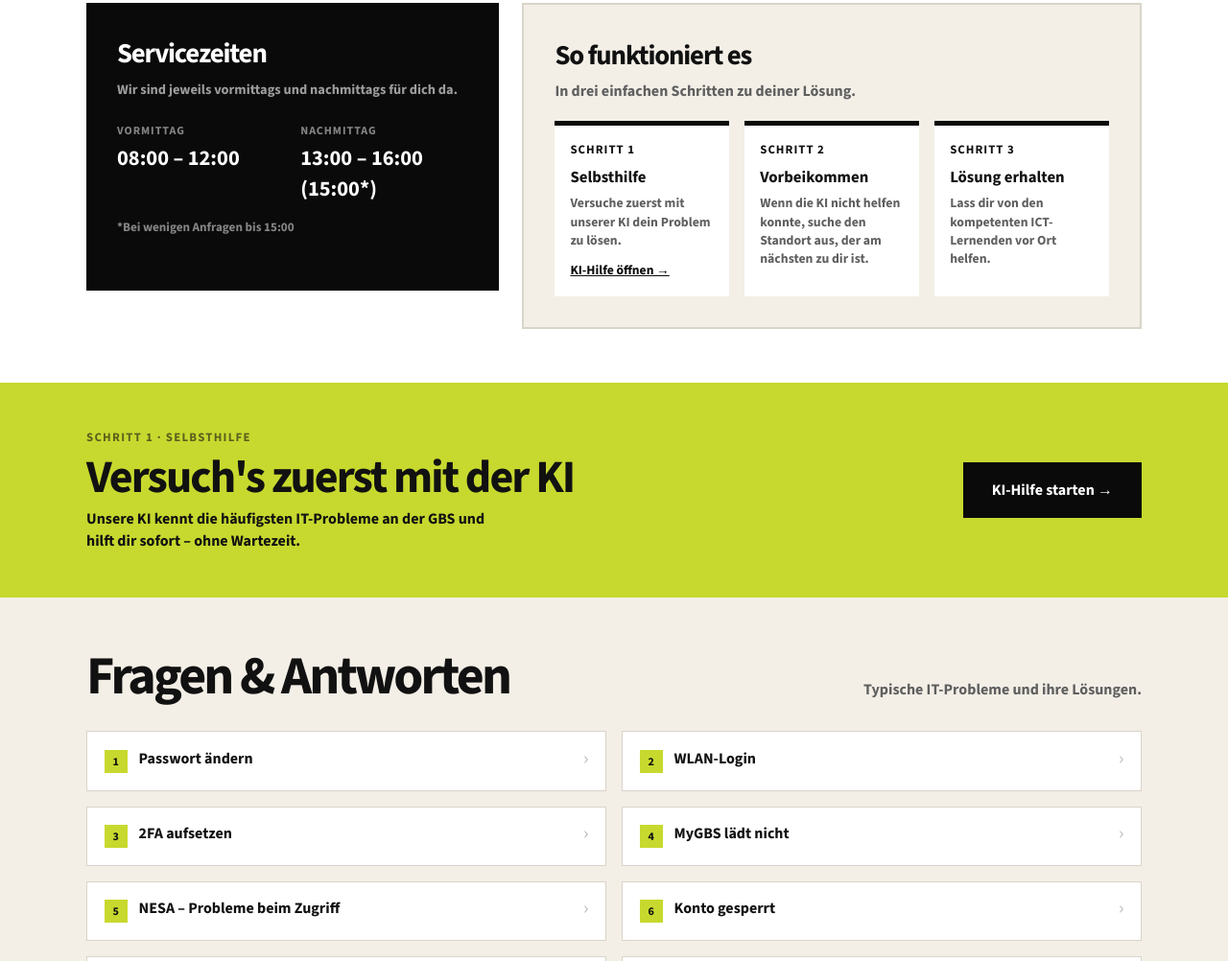
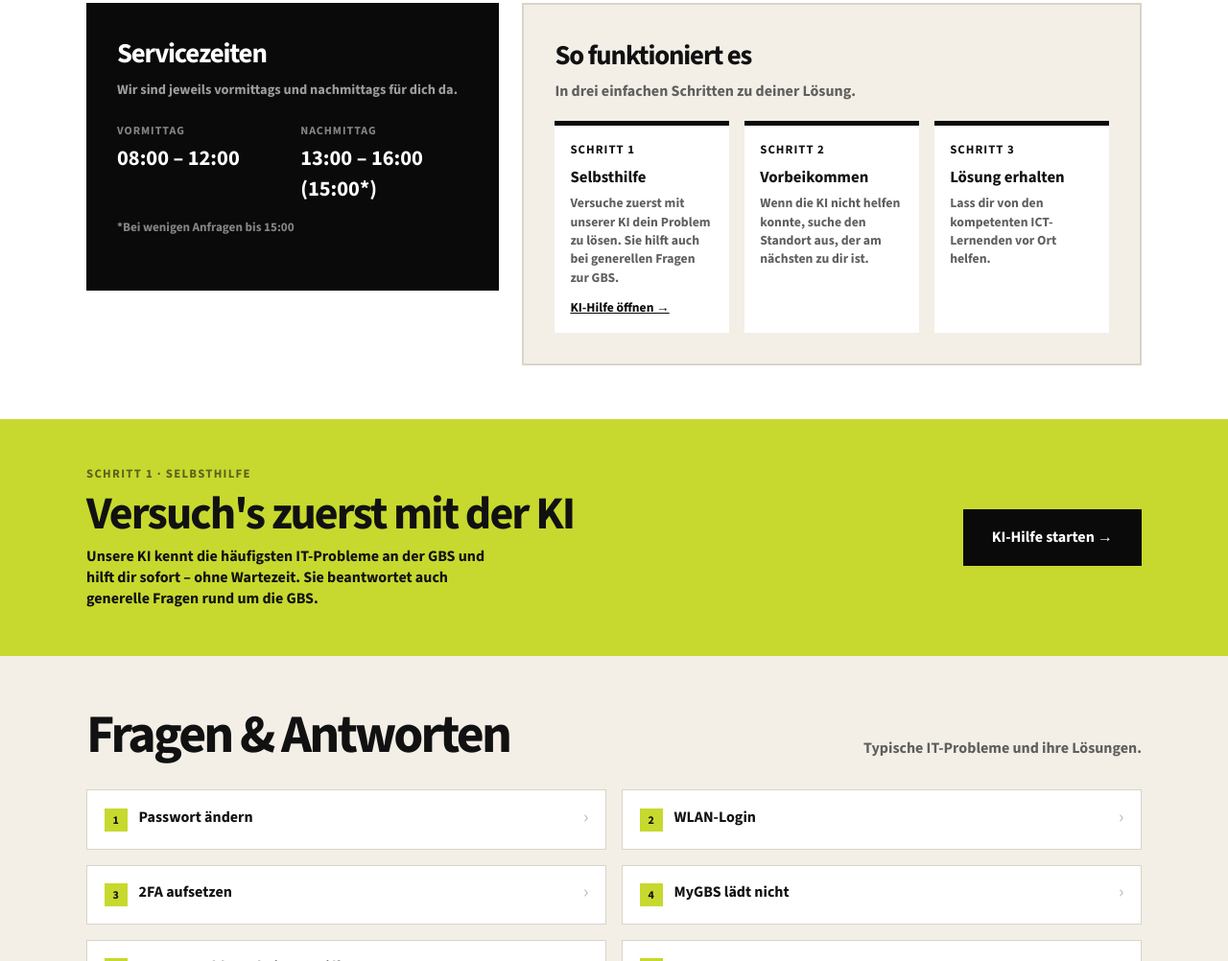
Before and after one commit to pablogbssg/GBS-Support-Woche, a plain HTML site: page index.html in a window 1280 px wide. Shown: the part 1273-2275 px from the top of the page at 96% size. Drawn offline with nearby package versions, Linux system fonts and the light colour scheme.

Commit message:
KI-Asistent v2

```diff
--- a/index.html
+++ b/index.html
@@ -252,7 +252,7 @@
             <article class="step-card">
               <span class="step-num">Schritt 1</span>
               <h3>Selbsthilfe</h3>
-              <p>Versuche zuerst mit unserer KI dein Problem zu lösen.</p>
+              <p>Versuche zuerst mit unserer KI dein Problem zu lösen. Sie hilft auch bei generellen Fragen zur GBS.</p>
               <a href="https://ai.ictsupport.gbssg.ch/" target="_blank" style="display:inline-block;margin-top:0.75rem;font-size:0.85rem;font-weight:700;color:var(--black);text-decoration:underline;">KI-Hilfe öffnen →</a>
             </article>
             <article class="step-card">
@@ -277,7 +277,7 @@
         <div>
           <div style="font-size:0.8rem;font-weight:700;text-transform:uppercase;letter-spacing:0.1em;margin-bottom:0.5rem;opacity:0.6;">Schritt 1 · Selbsthilfe</div>
           <h2 style="font-size:clamp(1.8rem,4vw,3rem);font-weight:700;letter-spacing:-0.04em;line-height:1;margin-bottom:0.6rem;">Versuch's zuerst mit der KI</h2>
-          <p style="font-size:1rem;font-weight:700;max-width:50ch;">Unsere KI kennt die häufigsten IT-Probleme an der GBS und hilft dir sofort – ohne Wartezeit.</p>
+          <p style="font-size:1rem;font-weight:700;max-width:50ch;">Unsere KI kennt die häufigsten IT-Probleme an der GBS und hilft dir sofort – ohne Wartezeit. Sie beantwortet auch generelle Fragen rund um die GBS.</p>
         </div>
         <a href="https://ai.ictsupport.gbssg.ch/" target="_blank" class="btn btn-dark" style="white-space:nowrap;font-size:1rem;padding:1rem 1.75rem;">KI-Hilfe starten →</a>
       </div>
```
